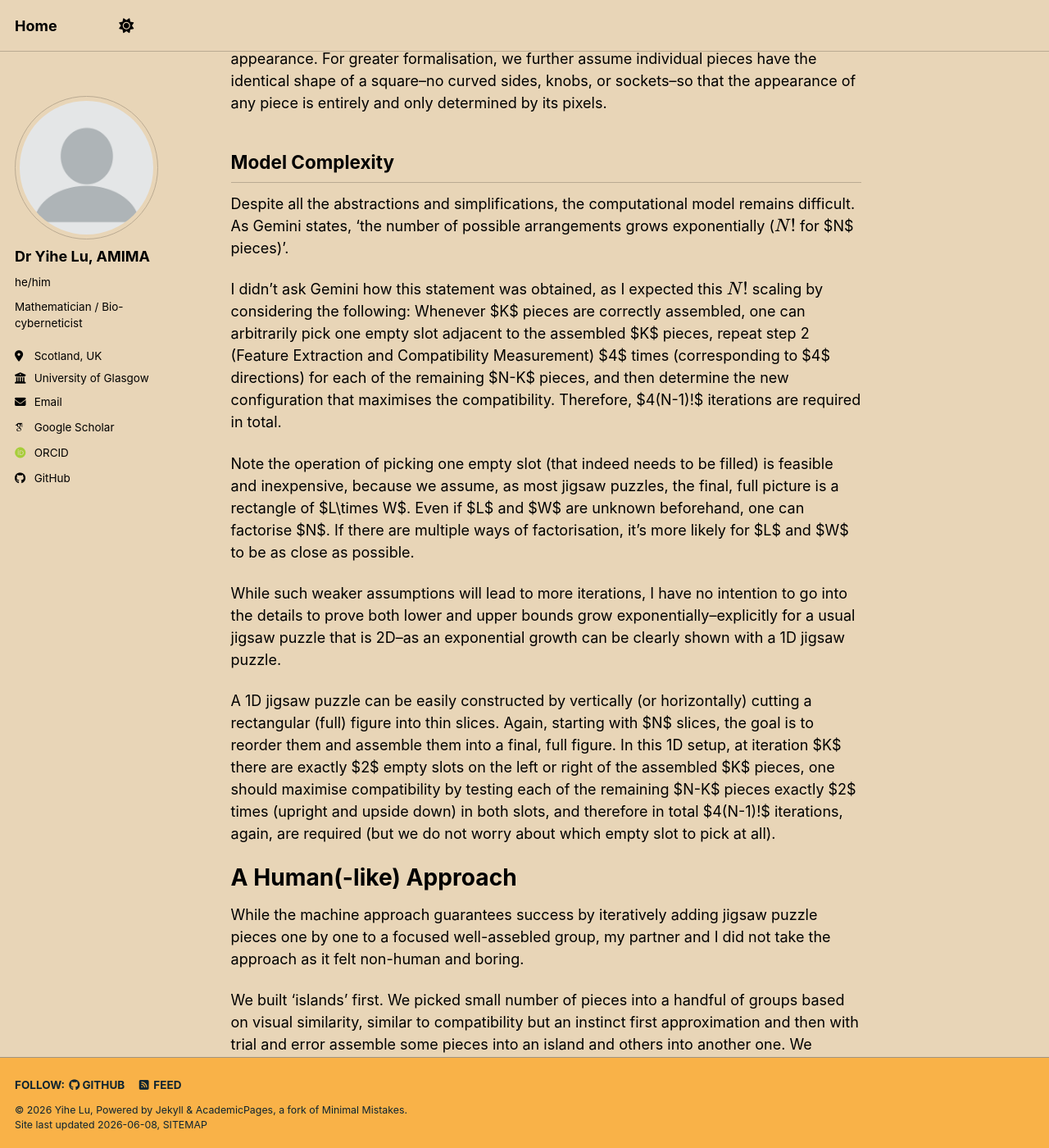
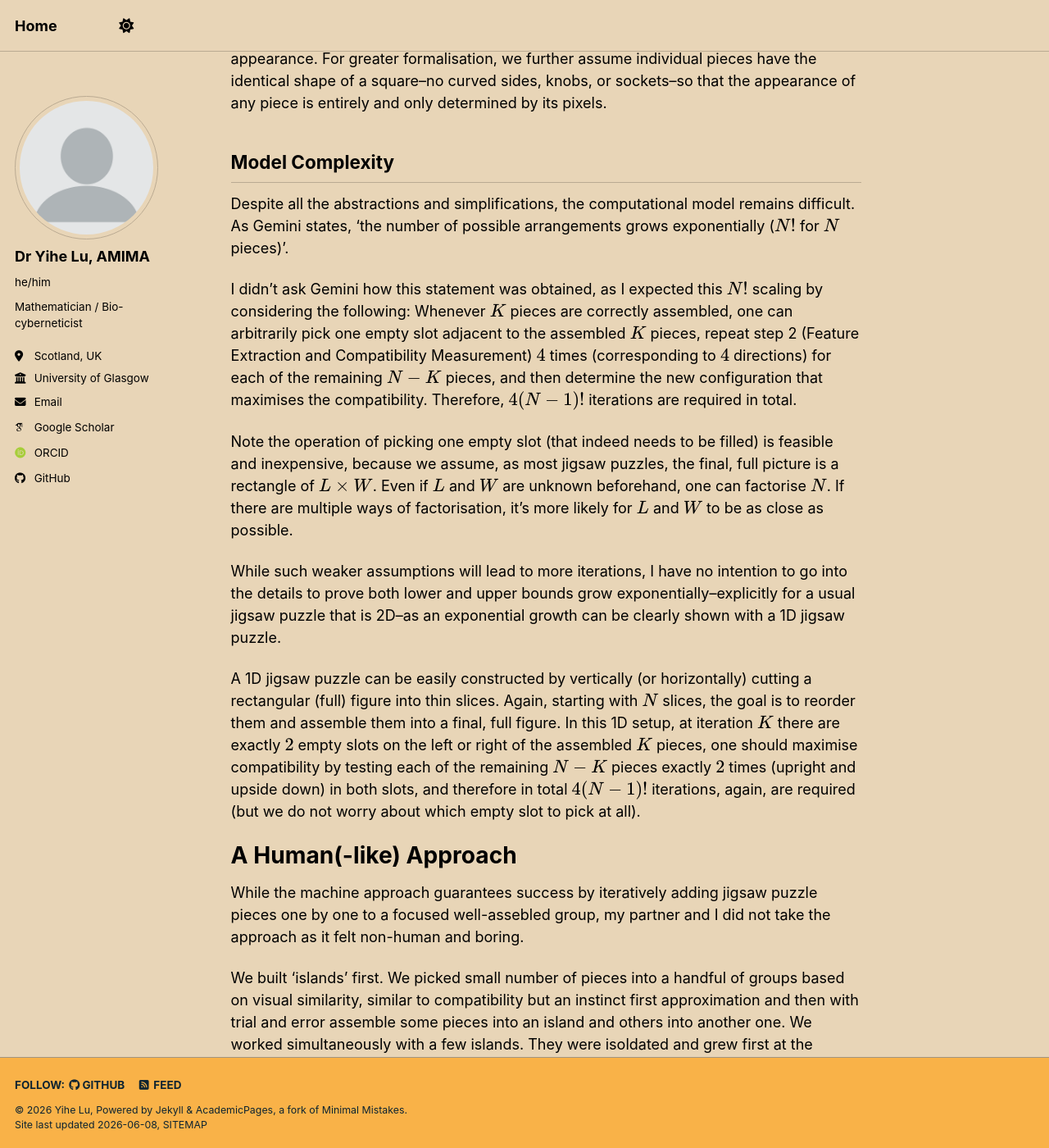
Before and after one commit to yihe-61wu/yihe-61wu.github.io, a Jekyll site: the page built from _posts/2026-01-01-how-to-solve-jigsaw-puzzles.md, in a window 1280 px wide and 1400 px high, scrolled down 3330 px. Shown: the whole window at 82% size. Built offline with Jekyll 4.4.1, drawn with Linux system fonts in a browser that asks for light colours; some web fonts are replaced; a script bundle is joined from its source files by our own code; library files that are not in the unit come from our copies; some of the changed text lies outside the part shown.

Commit message:
update inline math

```diff
--- a/_posts/2026-01-01-how-to-solve-jigsaw-puzzles.md
+++ b/_posts/2026-01-01-how-to-solve-jigsaw-puzzles.md
@@ -54,7 +54,7 @@ AI systems tackle the jigsaw puzzle problem, which is essentially a challenging
 
     - Once compatibility scores are available for all possible adjacent pairs, the system uses a **solver algorithm** to assemble the entire puzzle.
 
-    - Since the number of possible arrangements grows exponentially (\\(N!\\) for $N$ pieces), algorithms are needed to efficiently explore the solution space.
+    - Since the number of possible arrangements grows exponentially (\\(N!\\) for \\(N\\) pieces), algorithms are needed to efficiently explore the solution space.
 
     - Common solving strategies include:
 
@@ -82,15 +82,15 @@ For now, let's pretend there exist a perfect robot system capable of accurate an
 
 
 ## Model Complexity
-Despite all the abstractions and simplifications, the computational model remains difficult. As Gemini states, 'the number of possible arrangements grows exponentially (\\(N!\\) for $N$ pieces)'.
+Despite all the abstractions and simplifications, the computational model remains difficult. As Gemini states, 'the number of possible arrangements grows exponentially (\\(N!\\) for \\(N\\) pieces)'.
 
-I didn't ask Gemini how this statement was obtained, as I expected this \\(N!\\) scaling by considering the following: Whenever $K$ pieces are correctly assembled, one can arbitrarily pick one empty slot adjacent to the assembled $K$ pieces, repeat step 2 (Feature Extraction and Compatibility Measurement) $4$ times (corresponding to $4$ directions) for each of the remaining $N-K$ pieces, and then determine the new configuration that maximises the compatibility. Therefore, $4(N-1)!$ iterations are required in total.
+I didn't ask Gemini how this statement was obtained, as I expected this \\(N!\\) scaling by considering the following: Whenever \\(K\\) pieces are correctly assembled, one can arbitrarily pick one empty slot adjacent to the assembled \\(K\\) pieces, repeat step 2 (Feature Extraction and Compatibility Measurement) \\(4\\) times (corresponding to \\(4\\) directions) for each of the remaining \\(N-K\\) pieces, and then determine the new configuration that maximises the compatibility. Therefore, \\(4(N-1)!\\) iterations are required in total.
 
-Note the operation of picking one empty slot (that indeed needs to be filled) is feasible and inexpensive, because we assume, as most jigsaw puzzles, the final, full picture is a rectangle of $L\times W$. Even if $L$ and $W$ are unknown beforehand, one can factorise $N$. If there are multiple ways of factorisation, it's more likely for $L$ and $W$ to be as close as possible.
+Note the operation of picking one empty slot (that indeed needs to be filled) is feasible and inexpensive, because we assume, as most jigsaw puzzles, the final, full picture is a rectangle of \\(L\times W\\). Even if \\(L\\) and \\(W\\) are unknown beforehand, one can factorise \\(N\\). If there are multiple ways of factorisation, it's more likely for \\(L\\) and \\(W\\) to be as close as possible.
 
 While such weaker assumptions will lead to more iterations, I have no intention to go into the details to prove both lower and upper bounds grow exponentially--explicitly for a usual jigsaw puzzle that is 2D--as an exponential growth can be clearly shown with a 1D jigsaw puzzle.
 
-A 1D jigsaw puzzle can be easily constructed by vertically (or horizontally) cutting a rectangular (full) figure into thin slices. Again, starting with $N$ slices, the goal is to reorder them and assemble them into a final, full figure. In this 1D setup, at iteration $K$ there are exactly $2$ empty slots on the left or right of the assembled $K$ pieces, one should maximise compatibility by testing each of the remaining $N-K$ pieces exactly $2$ times (upright and upside down) in both slots, and therefore in total $4(N-1)!$ iterations, again, are required (but we do not worry about which empty slot to pick at all).
+A 1D jigsaw puzzle can be easily constructed by vertically (or horizontally) cutting a rectangular (full) figure into thin slices. Again, starting with \\(N\\) slices, the goal is to reorder them and assemble them into a final, full figure. In this 1D setup, at iteration \\(K\\) there are exactly \\(2\\) empty slots on the left or right of the assembled \\(K\\) pieces, one should maximise compatibility by testing each of the remaining \\(N-K\\) pieces exactly \\(2\\) times (upright and upside down) in both slots, and therefore in total \\(4(N-1)!\\) iterations, again, are required (but we do not worry about which empty slot to pick at all).
 
 
 # A Human(-like) Approach
@@ -101,7 +101,7 @@ We built 'islands' first. We picked small number of pieces into a handful of gro
 Amongst modern AI models, visual transforms may be a particularly effectivfe candidate for solving jigsaw puzzles by emulating such human-like fast-and-slow thinking. Unlike other visual recognition tasks, solving jigsaw puzzles requires inferring spatial proximity from visual semantics. Most other visual AI models have built-in inductive bias of spatial proximity--they learn semantics based on spatial proximity, a one-way relation, while a visual transform are free from such bias and learns a two-way relation.
 
 ## Improved Efficiency
-In general, this is a clever strategy (worked well for us!). Assuming the total $N$ pieces can be quickly sorted into $2$ piles, one consisting of $M$ pieces that will be assembled into an island and the rest $N-M$ pieces not so clear. Now step 2 needs to be repeated for $4(M-1)!$ in total for the first pile, followed by $4(N-M)!$ times for the remaining pieces, and $4(M-1)! + 4(N-M)! < 4(N-1)!$ is always true! Following the same reasoning, one can conclude quicker reordering (less iterations of step 2) is achieveable if all the pieces can be sorted into more than $2$ piles based on the instinct approximation.
+In general, this is a clever strategy (worked well for us!). Assuming the total \\(N\\) pieces can be quickly sorted into \\(2\\) piles, one consisting of $M$ pieces that will be assembled into an island and the rest $N-M$ pieces not so clear. Now step 2 needs to be repeated for $4(M-1)!$ in total for the first pile, followed by $4(N-M)!$ times for the remaining pieces, and $4(M-1)! + 4(N-M)! < 4(N-1)!$ is always true! Following the same reasoning, one can conclude quicker reordering (less iterations of step 2) is achieveable if all the pieces can be sorted into more than \\(2\\) piles based on the instinct approximation.
 
 The main caveat of the above reasoning is that we have overlooked the cost of the instinct approximation completely. For rigorosity, let's assume its cost to be $c_1$ and the cost of careful compatibility measurement to be $c_2$ (per piece). Then, the overall costs of the human-like and purely machine approach are $c_1 N + 4c_2 [(M-1)! + (N-M)!]$ and $4c_2 (N-1)!$.
 
@@ -113,10 +113,10 @@ which gives
 
 $$ \frac{c_1}{c_2} < \frac{(N-1)! - (M-1)! - (N-M)!}{N/4} $$
 
-Note first in the right hand side (RHS) $M$ is symmetric about $(N+1)/2$, and the closer to it $M$ is, the greater the RHS is. Unless $M=1$ or $N$, even when $M=2$ or $N-1$, the RHS is
+Note first in the right hand side (RHS) $M$ is symmetric about $(N+1)/2$, and the closer to it $M$ is, the greater the RHS is. Unless $M=1$ or \\(N\\), even when $M=2$ or $N-1$, the RHS is
 
 $$ \frac{(N-1)! - 1 - (N-2)!}{N/4} = \frac{(N-2)(N-2)!-1}{N/4} $$
 
 which is greater than $1$, as long as $N\geq 4$.
 
-Therefore, as $c_1<c_2$ is implicitly assumed, the human-like approach is guaranteed to improve the overall efficiency. This is perhaps not surprising, as $c_1$ incurs a cost linear but  $c_2$ factorial in the number of pieces ($N$).
+Therefore, as $c_1<c_2$ is implicitly assumed, the human-like approach is guaranteed to improve the overall efficiency. This is perhaps not surprising, as $c_1$ incurs a cost linear but  $c_2$ factorial in the number of pieces (\\(N\\)).
```
